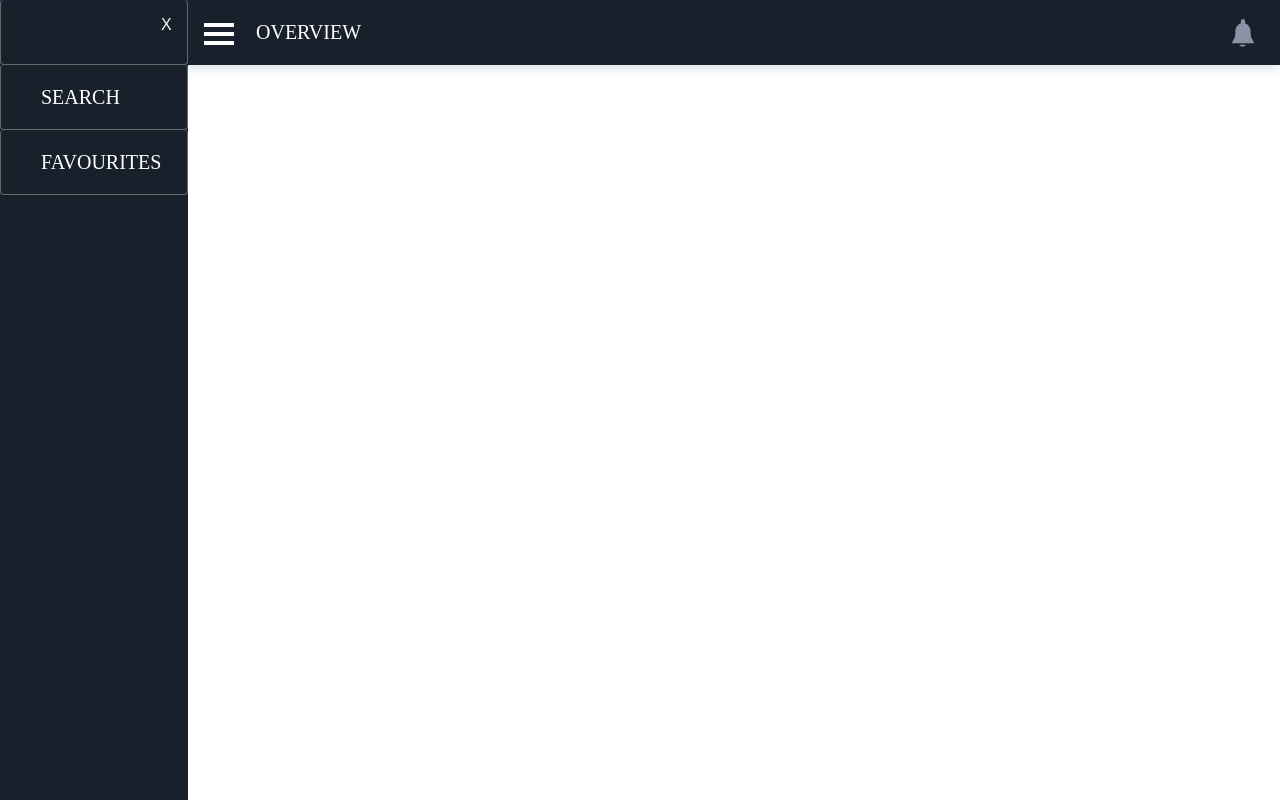
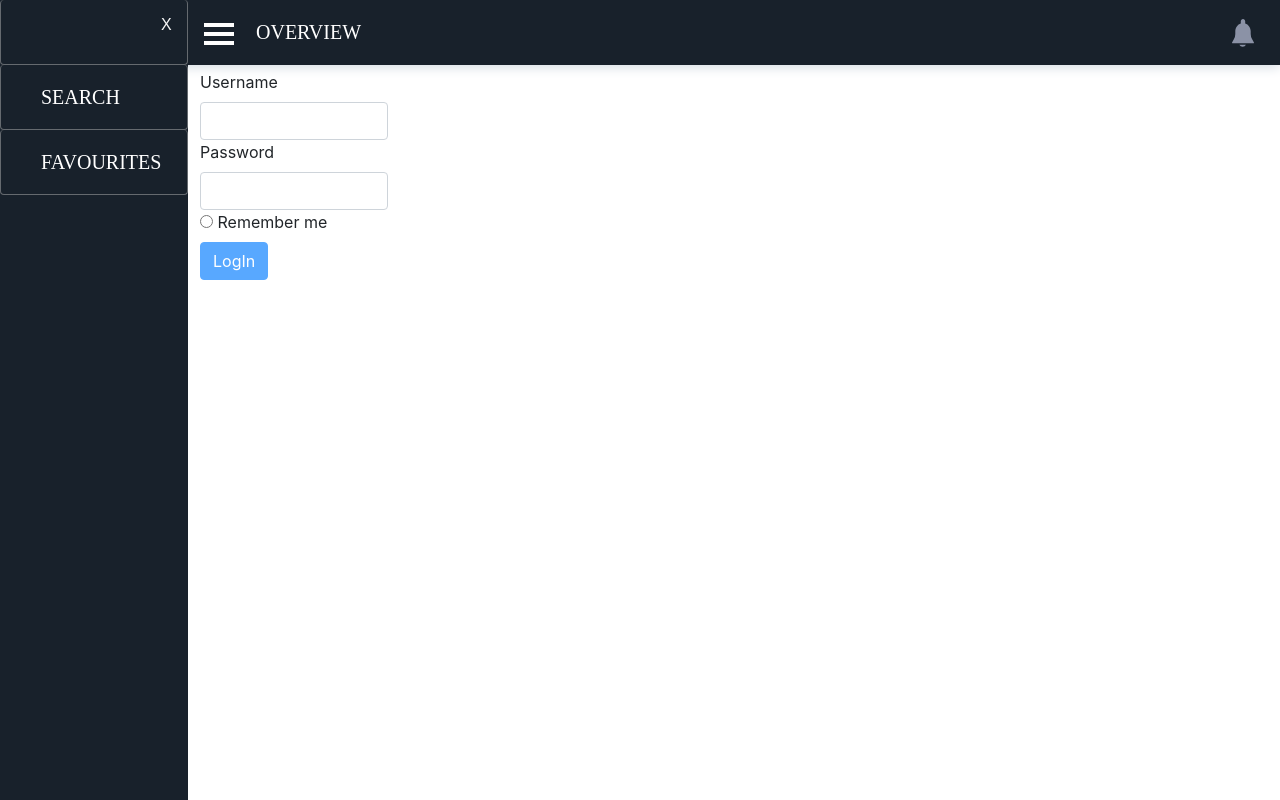
Before and after one commit to mika-bar/FirstAngularApp, an Angular app: page / in a window 1280 px wide. Shown: the top 800 px of the page. Built offline with nearby package versions, Linux system fonts and the light colour scheme.

Commit message:
added user Login form , under home component

```diff
--- a/src/app/app.component.html
+++ b/src/app/app.component.html
@@ -2,4 +2,6 @@
 <div class="relative">
   <app-header></app-header>
   <!-- <app-sidebar></app-sidebar> -->
+      <app-home></app-home>
+
 </div>
--- /dev/null
+++ b/src/app/home/home.component.css
@@ -0,0 +1,14 @@
+.loginForm{
+    display: flex;
+    align-items: flex-start;
+    flex-direction: column;
+    width: 188px;
+    /* height: 1366px; */
+
+    /* background-color: #18212b; */
+    position: absolute;
+    z-index: 3;
+    left:200px;
+    top: 70px;
+
+}
--- /dev/null
+++ b/src/app/home/home.component.html
@@ -0,0 +1,80 @@
+
+
+<!-- <button class="btn btn-default" (click)="onLogin()">Log in</button>
+<button class="btn btn-default" (click)="onLogout()">Log out</button> -->
+
+<form (ngSubmit)="onSubmit()" #f="ngForm" class="loginForm">
+
+        <!-- <div class="form-group"> -->
+        <label for="username">Username</label>
+            <input
+                type="text"
+                id="username"
+                class="form-control"
+                ngModel
+                name="username"
+                required>
+        <!-- </div> -->
+        <label for="password">Password</label>
+        <input
+            type="text"
+            id="password"
+            class="form-control"
+            ngModel
+            name="password"
+            required>
+
+        <!-- <button
+        class="btn btn-default"
+        type="button"
+        (click)="suggestUserName()">Suggest an Username</button> -->
+        <!-- <div class="form-group">
+        <label for="email">Mail</label>
+        <input
+            type="email"
+            id="email"
+            class="form-control"
+            ngModel
+            name="email"
+            required
+            email
+            #email="ngModel">
+        <span class="help-block" *ngIf="!email.valid && email.touched">Please enter a valid email!</span>
+        </div> -->
+
+    <!-- <p *ngIf="!userData.valid && userData.touched">User Data is invalid!</p> -->
+    <!-- <div class="form-group">
+        <label for="secret">Secret Questions</label>
+        <select
+        id="secret"
+        class="form-control"
+        [ngModel]="defaultQuestion"
+        name="secret">
+        <option value="pet">Your first Pet?</option>
+        <option value="teacher">Your first teacher?</option>
+        </select>
+    </div>
+    <div class="form-group">
+        <textarea
+        name="questionAnswer"
+        rows="3"
+        class="form-control"
+        [(ngModel)]="answer"></textarea>
+    </div> -->
+    <!-- <p>Your reply: {{ answer }}</p> -->
+    <div class="radio">
+        <label>
+        <input
+            type="radio"
+            name="checkbox"
+            ngModel
+            [value]="checkbox"
+            >
+        {{ checkbox }}
+        </label>
+    </div>
+    <button
+        class="btn btn-primary"
+        type="submit"
+        [disabled]="!f.valid">LogIn</button>
+</form>
--- /dev/null
+++ b/src/app/home/home.component.ts
@@ -0,0 +1,37 @@
+import { Component, OnInit, ViewChild } from '@angular/core';
+import { NgForm } from '@angular/forms';
+
+@Component({
+  selector: 'app-home',
+  templateUrl: './home.component.html',
+  styleUrls: ['./home.component.css']
+})
+export class HomeComponent implements OnInit {
+
+  constructor() { }
+
+  ngOnInit() {
+  }
+
+  @ViewChild('f', { static: false }) signupForm: NgForm;
+
+
+  username: '';
+  password: '';
+  checkbox='Remember me';
+
+
+  submitted = false;
+
+
+
+  onSubmit() {
+    this.submitted = true;
+    this.username = this.signupForm.value.username;
+    this.password = this.signupForm.value.password;
+
+
+    this.signupForm.reset();
+  }
+
+}
--- a/src/app/sidebar/sidebar.component.css
+++ b/src/app/sidebar/sidebar.component.css
@@ -3,7 +3,7 @@
     align-items: flex-start;
     flex-direction: column;
     width: 188px;
-    height: 1024px;
+    /* height: 1024px; */
     height: 1366px;
 
     background-color: #18212b;
```
Also changed, not shown: src/app/app.module.ts (+6 -2 lines).
